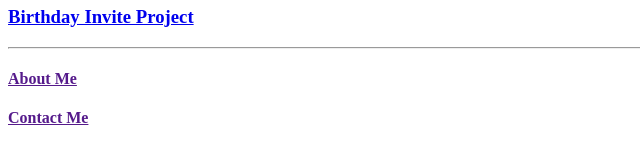
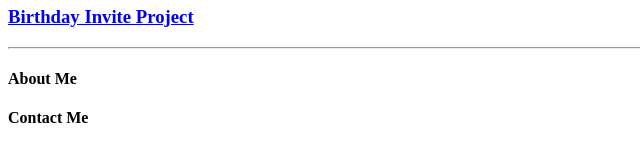
Before and after one commit to jelliski/jelliski.github.io, a plain HTML site: page index.html in a window 1280 px wide. Shown: the part 182-346 px from the top of the page, 0-640 px from the left. Drawn offline with Linux system fonts and the light colour scheme.

Commit message:
Update index.html

```diff
--- a/index.html
+++ b/index.html
@@ -12,8 +12,8 @@
     <a href="C:\Users\alexa\Web_Dev\Section2-MovieRanking\main.html"><h3>Movie Ranking Project</h3></a>
     <a href="C:\Users\alexa\Web_Dev\Section3-BirthdayInvite\main.html"><h3>Birthday Invite Project</h3></a>
     <hr>
-    <a href=""><h4>About Me</h4></a>
-    <a href=""><h4>Contact Me</h4></a>
+    <h4>About Me</h4>
+    <h4>Contact Me</h4>
 
 </body>
 </html>
```
